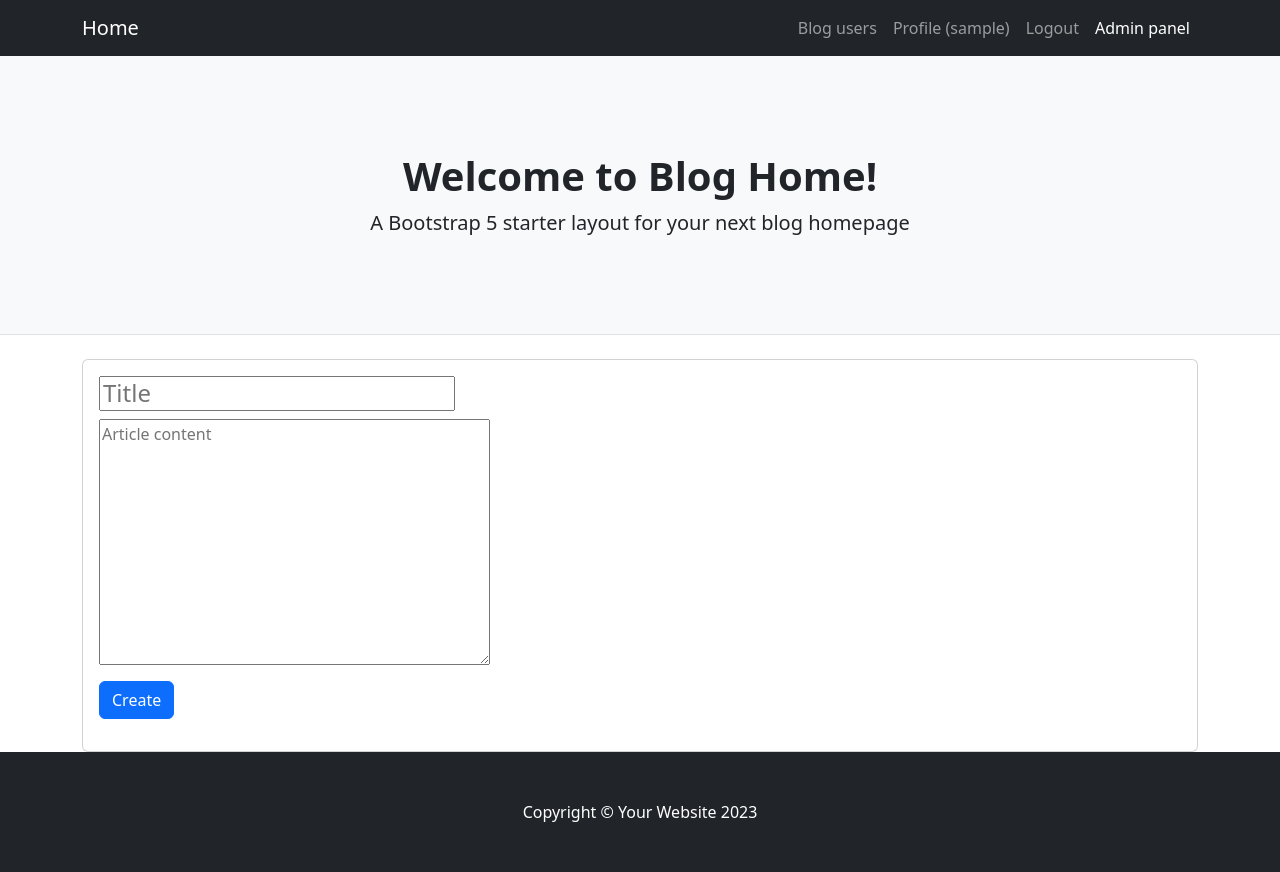
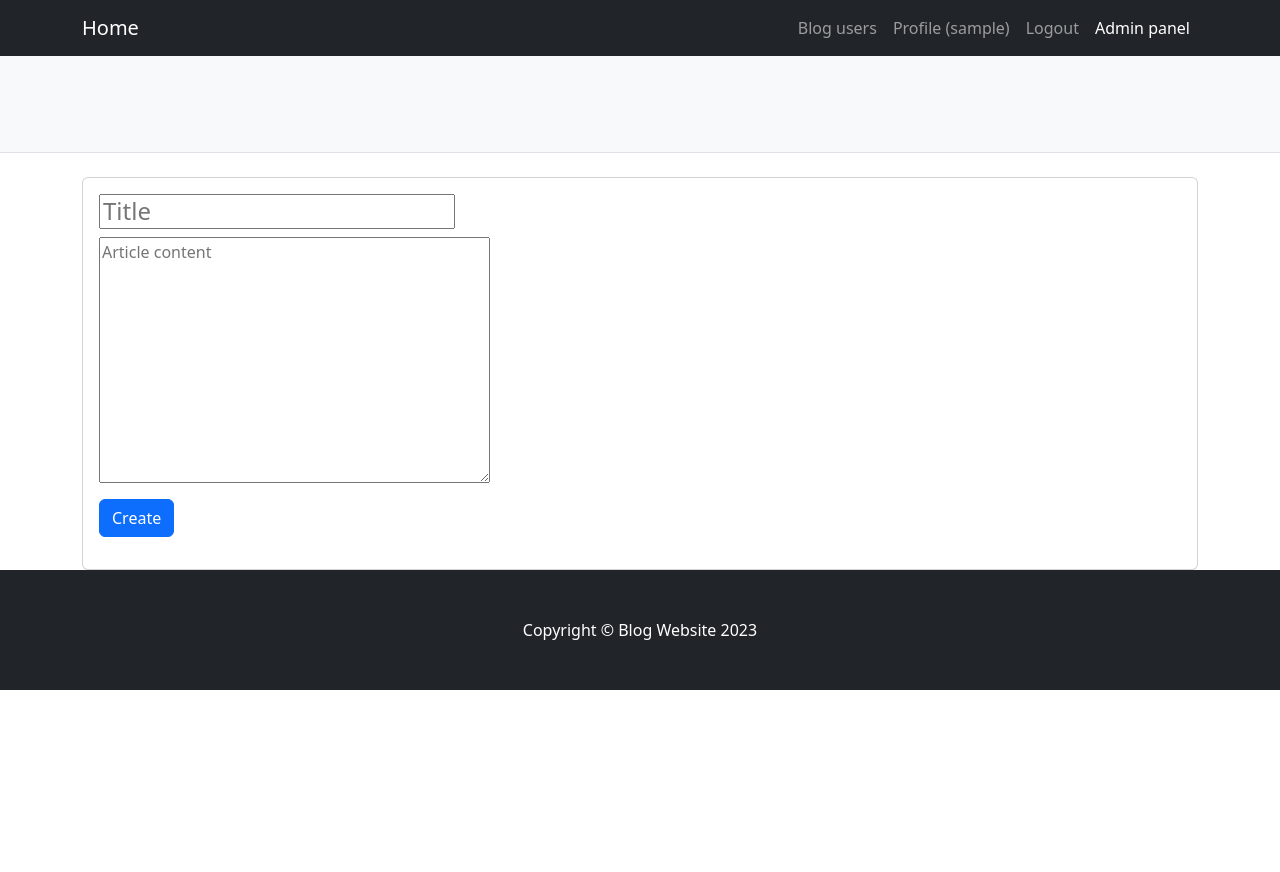
Before and after one commit to mabrasheva/Django_Blogging_App, a Django app: page /article/create/ in a window 1280 px wide. After the commit the page ends 690 px from the top, so only its background shows below. Run offline with Django 4.2, Linux system fonts and the light colour scheme; the visitor is signed in with stand-in values (Sample User, id 1).

Commit message:
Edited templates - base.html and footer.html.

```diff
--- a/templates/article/article_create.html
+++ b/templates/article/article_create.html
@@ -2,7 +2,6 @@
 {% block content %}
 
     <div class="container">
-
         <div class="card">
             <div class="card-body">
 
--- a/templates/base.html
+++ b/templates/base.html
@@ -7,7 +7,7 @@
     <meta name="viewport" content="width=device-width, initial-scale=1, shrink-to-fit=no"/>
     <meta name="description" content=""/>
     <meta name="author" content=""/>
-    <title>Blog Home - Start Bootstrap Template</title>
+    <title>Blog Website</title>
     <!-- Favicon-->
     <link rel="icon" type="image/x-icon" href="{% static 'assets/favicon.ico' %}"/>
     <!-- Core theme CSS (includes Bootstrap)-->
@@ -19,10 +19,10 @@
 <!-- Page header with logo and tagline-->
 <header class="py-5 bg-light border-bottom mb-4">
     <div class="container">
-        <div class="text-center my-5">
-            <h1 class="fw-bolder">Welcome to Blog Home!</h1>
-            <p class="lead mb-0">A Bootstrap 5 starter layout for your next blog homepage</p>
-        </div>
+{#        <div class="text-center my-5">#}
+{#            <h1 class="fw-bolder">Welcome to Blog Home!</h1>#}
+{#            <p class="lead mb-0">A Bootstrap 5 starter layout for your next blog homepage</p>#}
+{#        </div>#}
     </div>
 </header>
 {% block content %}
--- a/templates/common/footer.html
+++ b/templates/common/footer.html
@@ -1,3 +1,3 @@
 <footer class="py-5 bg-dark">
-    <div class="container"><p class="m-0 text-center text-white">Copyright &copy; Your Website 2023</p></div>
+    <div class="container"><p class="m-0 text-center text-white">Copyright &copy; Blog Website 2023</p></div>
 </footer>
```
